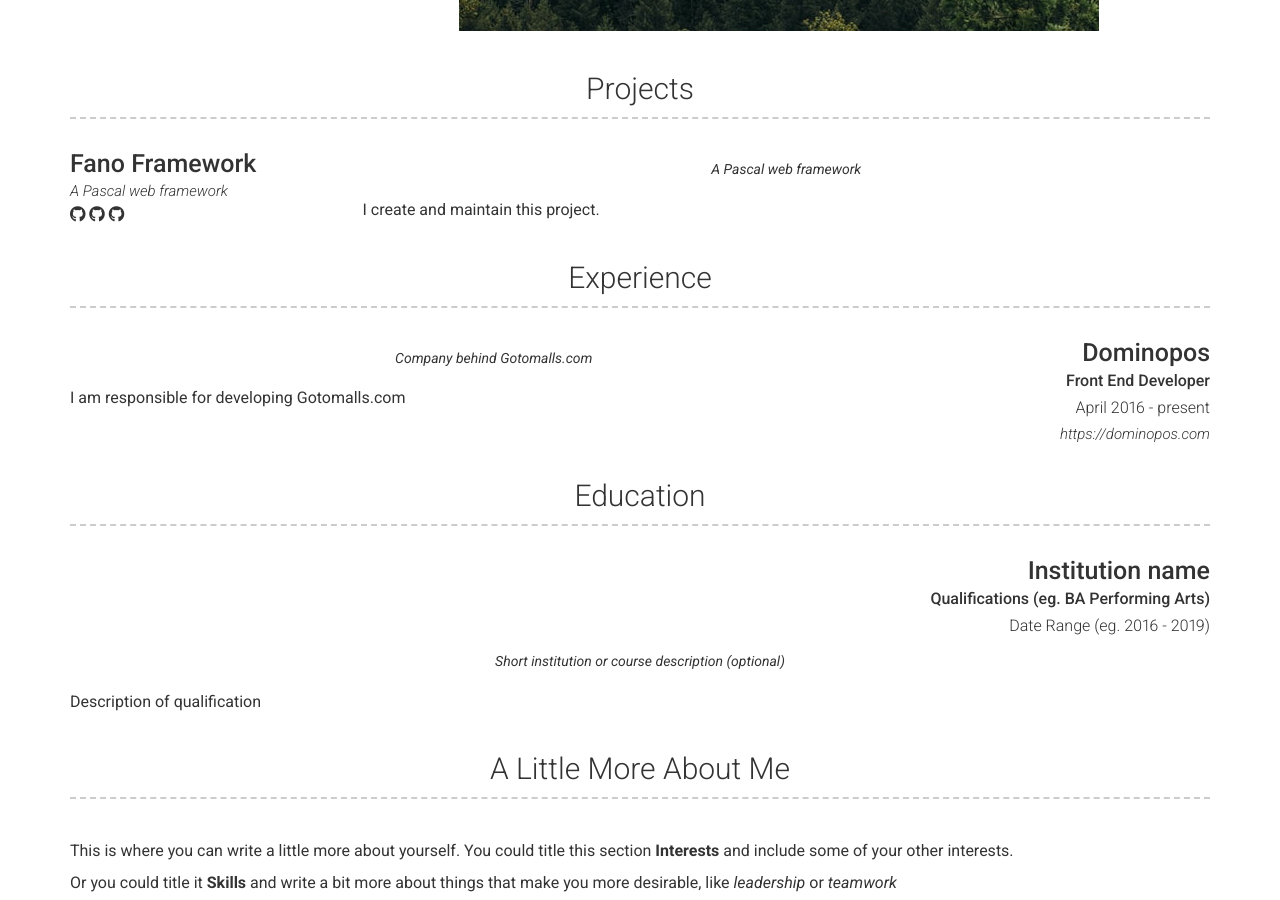
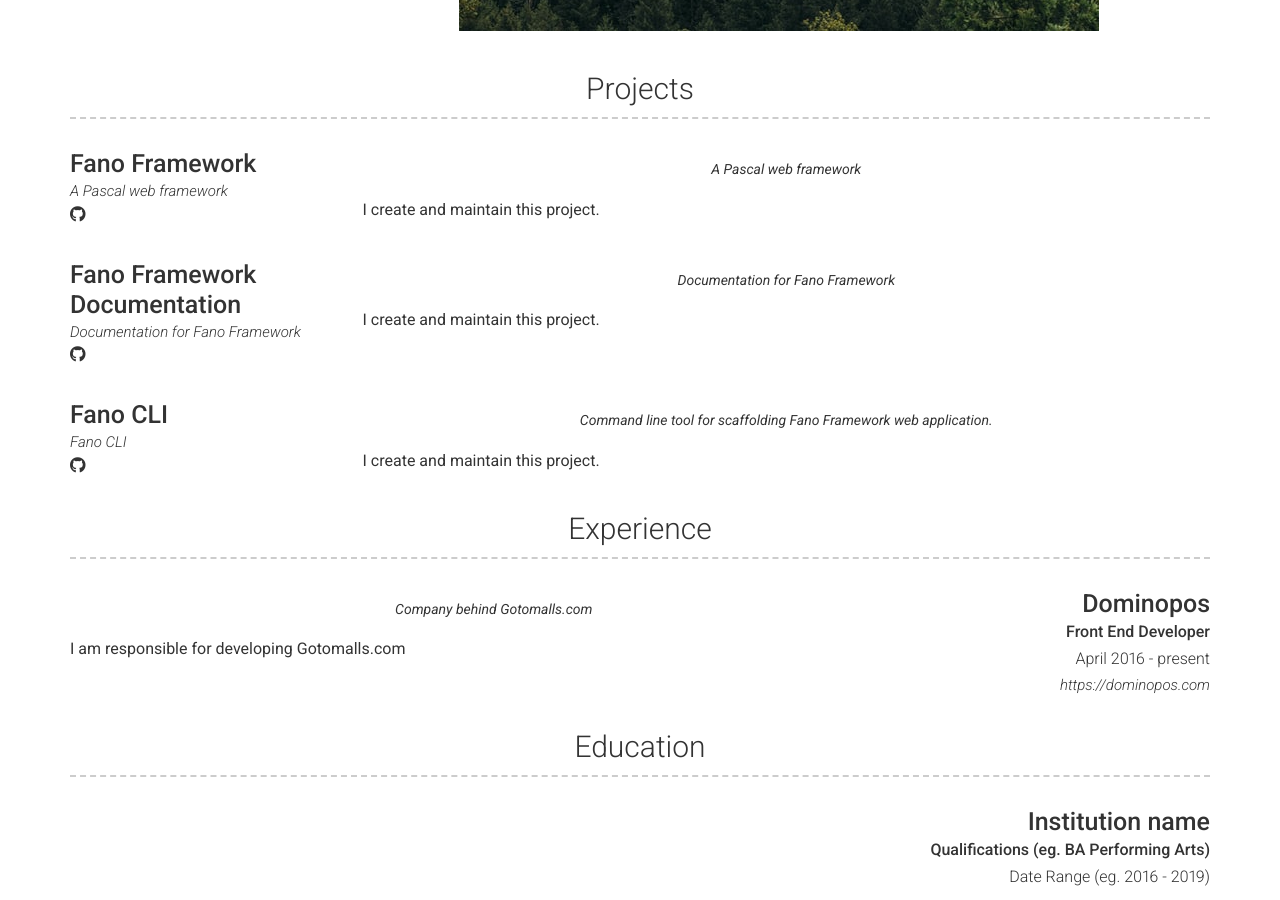
Before and after one commit to zamronypj/zamronypj.github.io, a Jekyll site: the page built from index.md, in a window 1280 px wide and 900 px high, scrolled down 884 px. Built offline with Jekyll 4.4.1, drawn with Linux system fonts in a browser that asks for light colours; nearby versions of some CDN libraries.

Commit message:
edit yaml config

```diff
--- a/_config.yml
+++ b/_config.yml
@@ -72,14 +72,32 @@ content:
           - title:  Fano Framework Source Code
             icon: fab fa-github
             url: https://github.com/fanoframework/fano
+        quote: >
+          A Pascal web framework
+        description: | # this will include new lines to allow paragraphs
+          I create and maintain this project.
+      - layout: left
+        title: Fano Framework Documentation
+        link: https://fanoframework.github.io
+        link_text: Documentation for Fano Framework
+        additional_links:
           - title:  Fano Framework Documentation
             icon: fab fa-github
             url: https://github.com/fanoframework/fanoframework.github.io
+        quote: >
+          Documentation for Fano Framework
+        description: | # this will include new lines to allow paragraphs
+          I create and maintain this project.
+      - layout: left
+        title: Fano CLI
+        link: https://fanoframework.github.io
+        link_text: Fano CLI
+        additional_links:
           - title:  Fano CLI
             icon: fab fa-github
             url: https://github.com/fanoframework/fano-cli
         quote: >
-          A Pascal web framework
+          Command line tool for scaffolding Fano Framework web application.
         description: | # this will include new lines to allow paragraphs
           I create and maintain this project.
   - title: Experience
```
